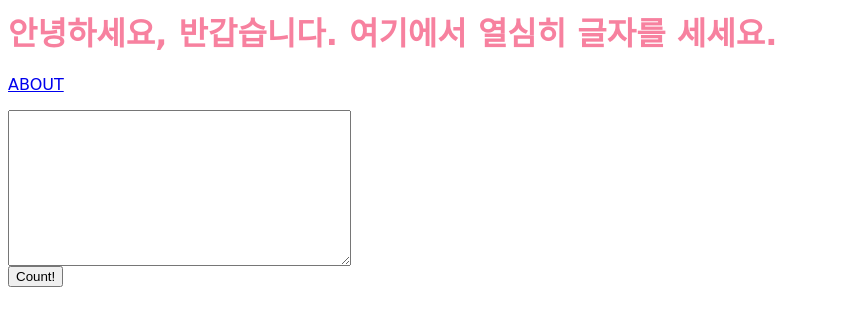
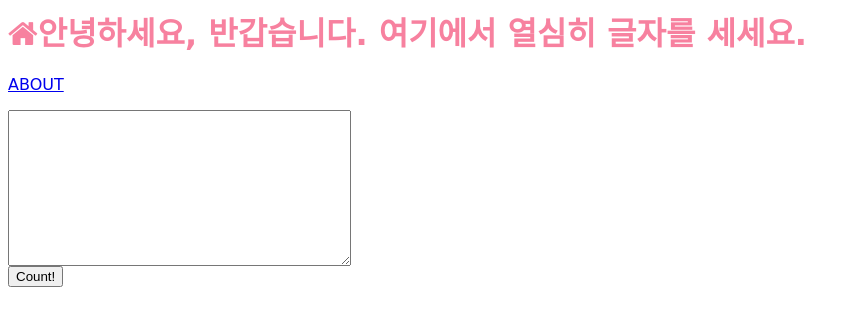
Before and after one commit to hyojin17/wordcountproject, a Django app: page / in a window 1280 px wide. Shown: the top 326 px of the page, without its empty margins (0-859 px from the left). Run offline with Django 3.2, Linux system fonts and the light colour scheme; some web fonts are replaced.

Commit message:
third commit

```diff
--- a/wordcount/templates/about.html
+++ b/wordcount/templates/about.html
@@ -1,5 +1,6 @@
 <head>
     <link href="https://fonts.googleapis.com/css?family=Poor+Story" rel="stylesheet">
+    <link rel="stylesheet" href="https://maxcdn.bootstrapcdn.com/font-awesome/4.7.0/css/font-awesome.min.css">
     <style>
         h1{
             color :#5882FA;
@@ -14,7 +15,7 @@
 </head>
 
 
-<h1>About</h1>
+<h1><i class="fa fa-search"></i>About</h1>
 
 <p>안녕하세요, 이곳은 글자를 세주는 멋쟁이 사자처럼의 워드카운트 웹페이지 입니다. 여기서 글자를 세세요.</p>
 
--- a/wordcount/templates/home.html
+++ b/wordcount/templates/home.html
@@ -1,6 +1,7 @@
 
 <head>
     <link href="https://fonts.googleapis.com/css?family=Poor+Story" rel="stylesheet">
+    <link rel="stylesheet" href="https://maxcdn.bootstrapcdn.com/font-awesome/4.7.0/css/font-awesome.min.css">
     <style>
         h1,p{
             color :#F7819F;
@@ -11,7 +12,7 @@
 </head>
 
 
-<h1> 안녕하세요, 반갑습니다. 여기에서 열심히 글자를 세세요. </h1>
+<h1> <i class="fa fa-home"></i>안녕하세요, 반갑습니다. 여기에서 열심히 글자를 세세요. </h1>
 
 <p><a href="{%url 'about'%}">ABOUT</a></p>
 
--- a/wordcount/templates/result.html
+++ b/wordcount/templates/result.html
@@ -1,5 +1,6 @@
 <head>
     <link href="https://fonts.googleapis.com/css?family=Poor+Story" rel="stylesheet">
+    <link rel="stylesheet" href="https://maxcdn.bootstrapcdn.com/font-awesome/4.7.0/css/font-awesome.min.css">
     <style>
         h1{
             color :#F7BE81;
@@ -19,7 +20,7 @@
 
 </head>
 
-<h1>당신이 입력한 텍스트는 {{total}}로 구성되어 있습니다.</h1>
+<h1><i class="fa fa-bell"></i>당신이 입력한 텍스트는 {{total}}로 구성되어 있습니다.</h1>
 
 <p><a href="{%url 'home' %}">다시 하기</a></p>
 <br>
@@ -30,5 +31,5 @@
 {% for word, howmany in dictionary%}
 
 <p>{{word}} : {{howmany}}</p>
-<br>
+<!-- <br> -->
 {%endfor%}<!--한번 수행할 때마다 닫는태그가 필요-->
```
